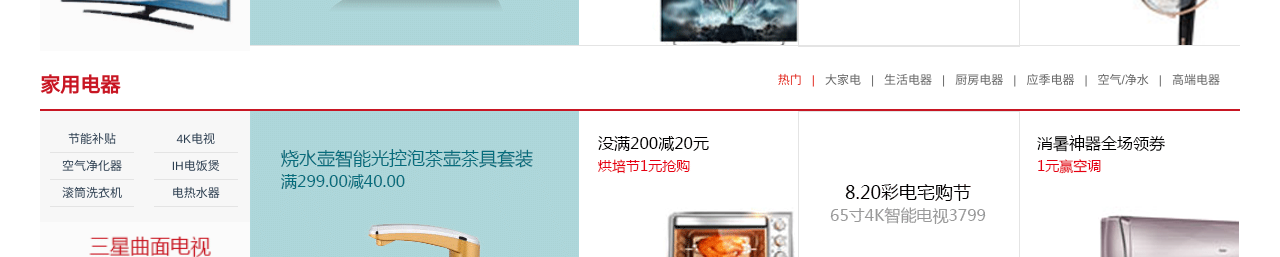
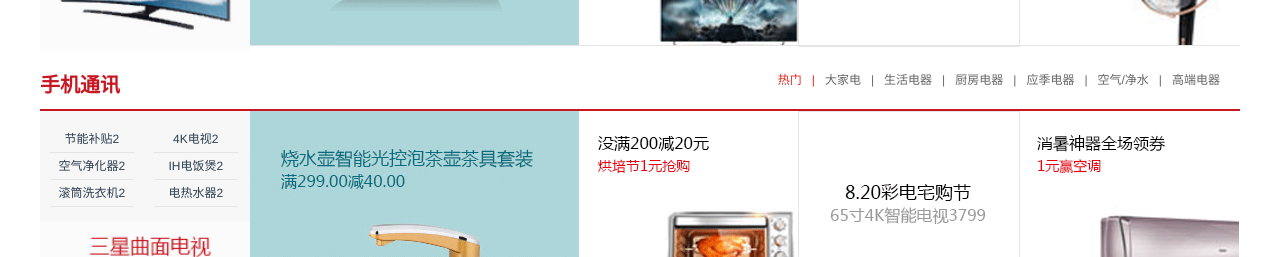
Before and after one commit to wu4yong/vue-goods, a Vue app: page /#/home in a window 1280 px wide. Shown: the part 2013-2270 px from the top of the page. Built offline with nearby package versions, Linux system fonts and the light colour scheme; no server answers.

Commit message:
floor渲染数据

```diff
--- a/src/pages/Home/Floor/index.vue
+++ b/src/pages/Home/Floor/index.vue
@@ -5,7 +5,7 @@
     <div class="floor">
       <div class="py-container">
         <div class="title clearfix">
-          <h3 class="fl">家用电器</h3>
+          <h3 class="fl">{{ list.name }}</h3>
           <div class="fr">
             <ul class="nav-tabs clearfix">
               <li class="active">
@@ -37,14 +37,9 @@
             <div class="floor-1">
               <div class="blockgary">
                 <ul class="jd-list">
-                  <li>节能补贴</li>
-                  <li>4K电视</li>
-                  <li>空气净化器</li>
-                  <li>IH电饭煲</li>
-                  <li>滚筒洗衣机</li>
-                  <li>电热水器</li>
+                  <li v-for="(keywords,index) in list.keywords" :key="keywords.id">{{keywords}}</li>
                 </ul>
-                <img src="./images/floor-1-1.png" />
+                <img :src="list.imgUrl" />
               </div>
               <div class="floorBanner">
                 <div class="swiper-container" id="floor1Swiper">
```
